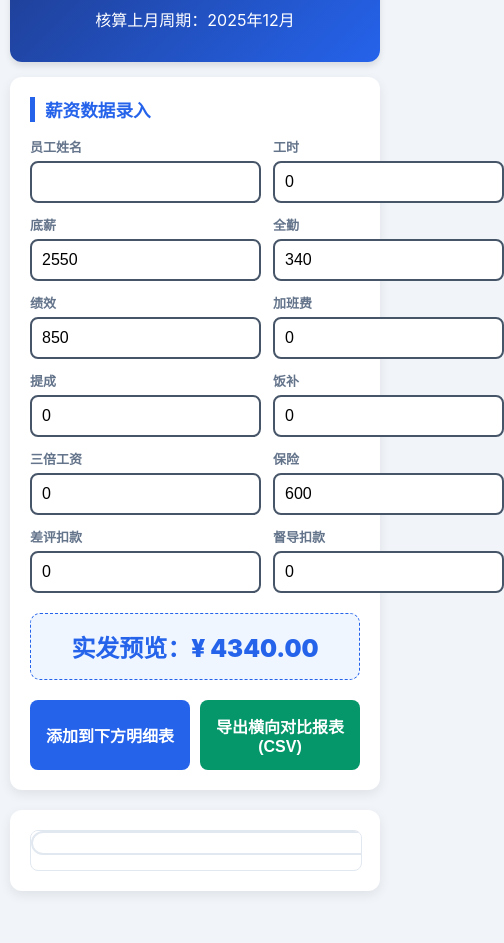
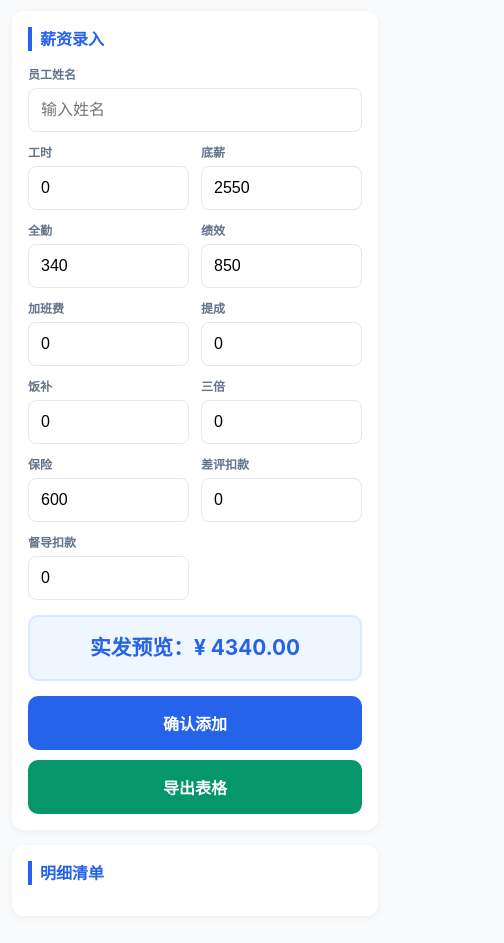
Before and after one commit to lujiaoning/gongzi, a plain HTML site: page index.html in a window 390 px wide. Shown: the part 107-1050 px from the top of the page, 504 px wide, since content can reach past the window. Before the commit the page ends 1028 px from the top, so only its background shows below. Drawn offline with Linux system fonts and the light colour scheme.

Commit message:
Update index.html

```diff
--- a/index.html
+++ b/index.html
@@ -2,59 +2,112 @@
 <html lang="zh-CN">
 <head>
     <meta charset="UTF-8">
-    <meta name="viewport" content="width=device-width, initial-scale=1.0">
-    <title>薪资管理系统-专业并列导出版</title>
+    <meta name="viewport" content="width=device-width, initial-scale=1.0, maximum-scale=1.0, user-scalable=no">
+    <title>薪资管理系统-移动优化版</title>
     <style>
         :root {
             --primary: #2563eb;
-            --success: #059669;
-            --danger: #dc2626;
-            --bg: #f1f5f9;
+            --bg: #f8fafc;
+            --card-bg: #ffffff;
             --text: #1e293b;
-            --border: #475569;
         }
 
-        body { font-family: -apple-system, system-ui, sans-serif; background-color: var(--bg); color: var(--text); margin: 0; padding: 10px; }
-        .container { max-width: 1200px; margin: 0 auto; }
+        * { box-sizing: border-box; -webkit-tap-highlight-color: transparent; }
 
+        body {
+            font-family: -apple-system, system-ui, sans-serif;
+            background-color: var(--bg);
+            color: var(--text);
+            margin: 0;
+            padding: 12px;
+            line-height: 1.5;
+        }
+
+        .container { max-width: 100%; margin: 0 auto; }
+
+        /* 顶部标题优化 */
         .salary-date-header {
             background: linear-gradient(135deg, #1e3a8a 0%, #2563eb 100%);
-            color: white; text-align: center; padding: 15px; border-radius: 12px; margin-bottom: 15px;
-            box-shadow: 0 4px 6px rgba(0,0,0,0.1);
+            color: white; text-align: center; padding: 18px 10px;
+            border-radius: 12px; margin-bottom: 15px;
+        }
+        .salary-date-header h1 { margin: 0; font-size: 1.25rem; }
+        .salary-date-header p { margin: 5px 0 0; font-size: 0.85rem; opacity: 0.9; }
+
+        .card {
+            background: var(--card-bg);
+            border-radius: 12px;
+            padding: 16px;
+            margin-bottom: 15px;
+            box-shadow: 0 2px 8px rgba(0,0,0,0.05);
         }
 
-        .card { background: white; border-radius: 12px; box-shadow: 0 4px 12px rgba(0,0,0,0.08); padding: 20px; margin-bottom: 20px; }
-        .section-title { font-size: 1.1rem; font-weight: bold; margin-bottom: 15px; color: var(--primary); border-left: 5px solid var(--primary); padding-left: 10px; }
+        .section-title {
+            font-size: 1rem; font-weight: bold; margin-bottom: 15px;
+            color: var(--primary); border-left: 4px solid var(--primary); padding-left: 8px;
+        }
 
-        .form-grid { display: grid; grid-template-columns: repeat(auto-fill, minmax(160px, 1fr)); gap: 12px; }
-        .form-group { display: flex; flex-direction: column; }
-        label { font-size: 13px; font-weight: 600; margin-bottom: 5px; color: #64748b; }
-        input { padding: 10px; border: 2px solid var(--border); border-radius: 8px; font-size: 16px; outline: none; }
-        input:focus { border-color: var(--primary); background-color: #fff; box-shadow: 0 0 0 4px rgba(37,99,235,0.1); }
+        /* 录入表单：手机端单列排布 */
+        .form-grid {
+            display: grid;
+            grid-template-columns: 1fr 1fr; /* 手机端每行两个 */
+            gap: 12px;
+        }
+        .form-group.full-width { grid-column: span 2; } /* 姓名占满整行 */
 
-        .summary-bar { margin-top: 20px; padding: 15px; background: #eff6ff; border-radius: 10px; text-align: center; font-size: 1.5rem; font-weight: 900; color: var(--primary); border: 1px dashed var(--primary); }
-        .actions { display: flex; gap: 10px; margin-top: 20px; }
-        button { flex: 1; padding: 14px; border: none; border-radius: 8px; font-size: 16px; font-weight: bold; cursor: pointer; color: white; transition: 0.2s; }
+        label { font-size: 12px; font-weight: 600; color: #64748b; margin-bottom: 4px; display: block; }
+        input {
+            width: 100%; padding: 12px;
+            border: 1.5px solid #e2e8f0; border-radius: 8px;
+            font-size: 16px; /* 16px 防止 iOS 自动放大页面 */
+            outline: none; background: #fff;
+        }
+        input:focus { border-color: var(--primary); }
+
+        /* 预览条：吸附感设计 */
+        .summary-bar {
+            margin-top: 15px; padding: 15px; background: #eff6ff;
+            border-radius: 10px; text-align: center;
+            font-size: 1.3rem; font-weight: bold; color: var(--primary);
+            border: 2px solid #dbeafe;
+        }
+
+        .actions { display: flex; flex-direction: column; gap: 10px; margin-top: 15px; }
+        button {
+            width: 100%; padding: 15px; border: none; border-radius: 10px;
+            font-size: 16px; font-weight: bold; cursor: pointer; color: white;
+        }
         .btn-add { background: var(--primary); }
         .btn-export { background: #059669; }
 
-        .table-container { width: 100%; overflow: auto; border-radius: 8px; border: 1px solid #e2e8f0; }
-        table { width: 100%; border-collapse: collapse; min-width: 1000px; background: #fff; }
-        .table-main-title { background: #f8fafc; font-size: 18px; font-weight: 800; padding: 15px !important; color: #1e3a8a; text-align: center; border-bottom: 2px solid #e2e8f0; }
-        th { background: #f1f5f9; padding: 12px; font-size: 13px; border-bottom: 2px solid var(--primary); }
-        td { padding: 12px; text-align: center; border-bottom: 1px solid #f1f5f9; font-size: 14px; }
+        /* 表格：手机端彻底转为卡片模式 */
+        .table-container { width: 100%; }
+        table { width: 100%; border-collapse: collapse; }
+        .table-main-title { display: none; } /* 手机端隐藏大标题 */
 
-        .btn-edit { background: var(--primary); padding: 5px 10px; border-radius: 4px; border: none; color: white; cursor: pointer; }
-        .btn-del { background: var(--danger); padding: 5px 10px; border-radius: 4px; border: none; color: white; cursor: pointer; margin-left: 5px; }
-
-        @media (max-width: 768px) {
-            .form-grid { grid-template-columns: 1fr 1fr; }
-            table, thead, tbody, th, td, tr { display: block; }
-            .table-main-title { display: none; }
-            thead tr:last-child { display: none; }
-            tr { margin-bottom: 15px; border: 2px solid #e2e8f0; border-radius: 12px; padding: 10px; }
-            td { text-align: right; padding-left: 45%; position: relative; border-bottom: 1px solid #f8fafc; line-height: 35px; }
-            td::before { content: attr(data-label); position: absolute; left: 12px; font-weight: bold; color: var(--primary); }
+        @media screen and (max-width: 600px) {
+            thead { display: none; } /* 隐藏表头 */
+            tbody tr {
+                display: block; background: #fff; border-radius: 12px;
+                padding: 12px; margin-bottom: 12px; border: 1px solid #e2e8f0;
+                position: relative;
+            }
+            tbody td {
+                display: flex; justify-content: space-between;
+                padding: 6px 0; border: none; font-size: 14px; text-align: left;
+            }
+            tbody td::before {
+                content: attr(data-label); font-weight: bold; color: #64748b;
+            }
+            /* 最后一行实发工资突出显示 */
+            tbody td:nth-last-child(2) {
+                border-top: 1.5px dashed #e2e8f0; margin-top: 8px; padding-top: 12px;
+                font-size: 16px; color: var(--primary); font-weight: bold;
+            }
+            .btn-op-group { width: 100%; margin-top: 10px; display: flex; gap: 10px; }
+            .btn-edit, .btn-del { flex: 1; padding: 10px; border-radius: 6px; border: none; color: white; }
+            .btn-edit { background: #3b82f6; }
+            .btn-del { background: #ef4444; }
         }
     </style>
 </head>
@@ -62,38 +115,38 @@
 
 <div class="container">
     <div class="salary-date-header">
-        <h1 id="titleMain">薪资核算管理系统</h1>
-        <p id="titleSub">结算周期：计算中...</p>
+        <h1 id="titleMain">薪资管理系统</h1>
+        <p id="titleSub">结算周期：加载中...</p>
     </div>
 
     <div class="card">
-        <div class="section-title">薪资数据录入</div>
+        <div class="section-title">薪资录入</div>
         <div class="form-grid">
-            <div class="form-group"><label>员工姓名</label><input type="text" id="name" list="names" onfocus="this.select()"><datalist id="names"><option value="田忠洋"><option value="陆娇宁"><option value="何春华"></datalist></div>
-            <div class="form-group"><label>工时</label><input type="number" id="hours" value="0" onfocus="this.select()"></div>
-            <div class="form-group"><label>底薪</label><input type="number" id="base" value="2550" onfocus="this.select()"></div>
-            <div class="form-group"><label>全勤</label><input type="number" id="attendance" value="340" onfocus="this.select()"></div>
-            <div class="form-group"><label>绩效</label><input type="number" id="performance" value="850" onfocus="this.select()"></div>
-            <div class="form-group"><label>加班费</label><input type="number" id="overtime" value="0" onfocus="this.select()"></div>
-            <div class="form-group"><label>提成</label><input type="number" id="commission" value="0" onfocus="this.select()"></div>
-            <div class="form-group"><label>饭补</label><input type="number" id="meal" value="0" onfocus="this.select()"></div>
-            <div class="form-group"><label>三倍工资</label><input type="number" id="triple" value="0" onfocus="this.select()"></div>
-            <div class="form-group"><label>保险</label><input type="number" id="insurance" value="600" onfocus="this.select()"></div>
-            <div class="form-group"><label>差评扣款</label><input type="number" id="bad" value="0" onfocus="this.select()"></div>
-            <div class="form-group"><label>督导扣款</label><input type="number" id="super" value="0" onfocus="this.select()"></div>
+            <div class="form-group full-width"><label>员工姓名</label><input type="text" id="name" list="names" placeholder="输入姓名"><datalist id="names"><option value="田忠洋"><option value="陆娇宁"><option value="何春华"></datalist></div>
+            <div class="form-group"><label>工时</label><input type="number" id="hours" value="0"></div>
+            <div class="form-group"><label>底薪</label><input type="number" id="base" value="2550"></div>
+            <div class="form-group"><label>全勤</label><input type="number" id="attendance" value="340"></div>
+            <div class="form-group"><label>绩效</label><input type="number" id="performance" value="850"></div>
+            <div class="form-group"><label>加班费</label><input type="number" id="overtime" value="0"></div>
+            <div class="form-group"><label>提成</label><input type="number" id="commission" value="0"></div>
+            <div class="form-group"><label>饭补</label><input type="number" id="meal" value="0"></div>
+            <div class="form-group"><label>三倍</label><input type="number" id="triple" value="0"></div>
+            <div class="form-group"><label>保险</label><input type="number" id="insurance" value="600"></div>
+            <div class="form-group"><label>差评扣款</label><input type="number" id="bad" value="0"></div>
+            <div class="form-group"><label>督导扣款</label><input type="number" id="super" value="0"></div>
         </div>
-        <div class="summary-bar" id="previewArea">实发预览：¥ 4340.00</div>
+        <div class="summary-bar" id="previewArea">实发预览：¥ 0.00</div>
         <div class="actions">
-            <button class="btn-add" onclick="addRow()">添加到下方明细表</button>
-            <button class="btn-export" onclick="exportSideBySide()">导出横向对比报表 (CSV)</button>
+            <button class="btn-add" onclick="addRow()">确认添加</button>
+            <button class="btn-export" onclick="exportSideBySide()">导出表格</button>
         </div>
     </div>
 
     <div class="card">
+        <div class="section-title">明细清单</div>
         <div class="table-container">
-            <table>
+            <table id="mainTable">
                 <thead>
-                    <tr><th colspan="14" class="table-main-title" id="innerTableTitle">工资明细表</th></tr>
                     <tr><th>姓名</th><th>工时</th><th>底薪</th><th>全勤</th><th>绩效</th><th>加班</th><th>提成</th><th>饭补</th><th>三倍</th><th>保险</th><th>差评</th><th>督导</th><th>实发工资</th><th>操作</th></tr>
                 </thead>
                 <tbody id="tableBody"></tbody>
@@ -110,17 +163,17 @@
         let lastM = curM - 1; let lastY = curY;
         if (lastM === 0) { lastM = 12; lastY = curY - 1; }
         currentPeriod = `${lastY}年${lastM}月`;
-        document.getElementById('titleMain').innerText = `${curY}年${curM}月 薪资核算`;
-        document.getElementById('titleSub').innerText = `核算上月周期：${currentPeriod}`;
-        document.getElementById('innerTableTitle').innerText = `${currentPeriod} 工资核算汇总明细`;
+        document.getElementById('titleMain').innerText = `${curY}年${curM}月 核算单`;
+        document.getElementById('titleSub').innerText = `核算上月工资：${currentPeriod}`;
     }
 
-    // 自动饭补计算
     document.querySelectorAll('input').forEach(input => {
         input.addEventListener('input', () => {
             if(input.id === 'hours') document.getElementById('meal').value = (parseFloat(input.value)||0)*15;
             refreshTotal();
         });
+        // 手机端点击自动全选，方便修改
+        input.addEventListener('focus', () => input.select());
     });
 
     function getVal(id) { return parseFloat(document.getElementById(id).value) || 0; }
@@ -131,48 +184,46 @@
 
     function addRow() {
         const name = document.getElementById('name').value.trim();
-        if(!name) return alert("请输入员工姓名");
+        if(!name) return alert("请输入姓名");
         const total = (getVal('base') + getVal('attendance') + getVal('performance') + getVal('overtime') + getVal('commission') + getVal('meal') + getVal('triple') + getVal('insurance') - getVal('bad') - getVal('super')).toFixed(2);
         const tbody = document.getElementById('tableBody');
         const tr = document.createElement('tr');
-        tr.innerHTML = `<td data-label="姓名">${name}</td><td data-label="工时">${getVal('hours')}</td><td data-label="底薪">${getVal('base')}</td><td data-label="全勤">${getVal('attendance')}</td><td data-label="绩效">${getVal('performance')}</td><td data-label="加班">${getVal('overtime')}</td><td data-label="提成">${getVal('commission')}</td><td data-label="饭补">${getVal('meal')}</td><td data-label="三倍">${getVal('triple')}</td><td data-label="保险">${getVal('insurance')}</td><td data-label="差评">${getVal('bad')}</td><td data-label="督导">${getVal('super')}</td><td data-label="实发工资" style="font-weight:bold;color:var(--primary)">${total}</td><td><button class="btn-edit" onclick="editRow(this)">编辑</button><button class="btn-del" onclick="btnDel(this)">删除</button></td>`;
+        tr.innerHTML = `
+            <td data-label="姓名">${name}</td><td data-label="工时">${getVal('hours')}</td><td data-label="底薪">${getVal('base')}</td>
+            <td data-label="全勤">${getVal('attendance')}</td><td data-label="绩效">${getVal('performance')}</td><td data-label="加班">${getVal('overtime')}</td>
+            <td data-label="提成">${getVal('commission')}</td><td data-label="饭补">${getVal('meal')}</td><td data-label="三倍">${getVal('triple')}</td>
+            <td data-label="保险">${getVal('insurance')}</td><td data-label="差评">${getVal('bad')}</td><td data-label="督导">${getVal('super')}</td>
+            <td data-label="实发工资">${total}</td>
+            <td><div class="btn-op-group"><button class="btn-edit" onclick="editRow(this)">编辑</button><button class="btn-del" onclick="btnDel(this)">删除</button></div></td>
+        `;
         tbody.appendChild(tr);
         document.getElementById('name').value = ""; refreshTotal();
+        window.scrollTo({ top: document.body.scrollHeight, behavior: 'smooth' });
     }
 
-    function btnDel(btn) { if(confirm("确定删除该记录？")) btn.closest('tr').remove(); }
+    function btnDel(btn) { if(confirm("确定删除？")) btn.closest('tr').remove(); }
     function editRow(btn) {
         const tds = btn.closest('tr').querySelectorAll('td');
         const ids = ['name','hours','base','attendance','performance','overtime','commission','meal','triple','insurance','bad','super'];
         ids.forEach((id, i) => document.getElementById(id).value = tds[i].innerText.replace(/[+-\s]/g, ''));
         btn.closest('tr').remove(); refreshTotal();
+        window.scrollTo({ top: 0, behavior: 'smooth' });
     }
 
-    // --- 导出逻辑：第一列项目名，后续只有数值 ---
     function exportSideBySide() {
         const rows = document.querySelectorAll("#tableBody tr");
-        if(rows.length === 0) return alert("请先添加员工数据到表格中");
-
+        if(rows.length === 0) return alert("请先录入数据");
         let csv = "\uFEFF";
         const fields = ["项目/姓名", "总工时", "基本底薪", "全勤奖励", "绩效评分", "加班补贴", "业务提成", "伙食补贴", "三倍工资", "保险代缴", "差评扣款", "督导扣款", "实发总额"];
-
-        // 构建 CSV 行数组
         let csvLines = fields.map(field => field);
-
         rows.forEach((row) => {
             const tds = row.querySelectorAll("td");
-            fields.forEach((_, i) => {
-                let value = tds[i].innerText.replace(/[+-\s,]/g, '');
-                csvLines[i] += `,${value}`; // 核心改动：不再加标签名，只加逗号和数值
-            });
+            fields.forEach((_, i) => csvLines[i] += `,${tds[i].innerText.replace(/[+-\s,]/g, '')}`);
         });
-
-        csv = csv + csvLines.join("\n");
-
-        const blob = new Blob([csv], { type: "text/csv;charset=utf-8;" });
+        const blob = new Blob([csv + csvLines.join("\n")], { type: "text/csv;charset=utf-8;" });
         const a = document.createElement("a");
         a.href = URL.createObjectURL(blob);
-        a.download = `${currentPeriod}薪资数据对比表.csv`;
+        a.download = `${currentPeriod}薪资对比表.csv`;
         a.click();
     }
 
@@ -180,5 +231,4 @@
     refreshTotal();
 </script>
 </body>
-
 </html>
```
